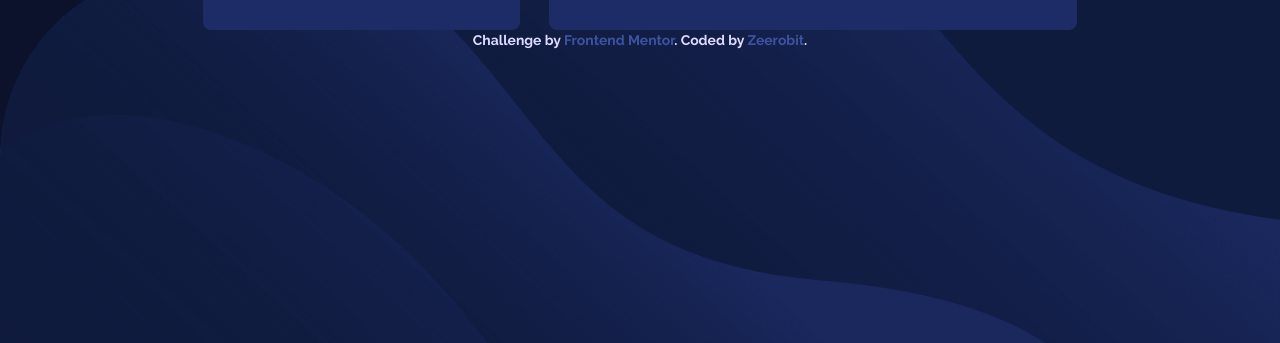
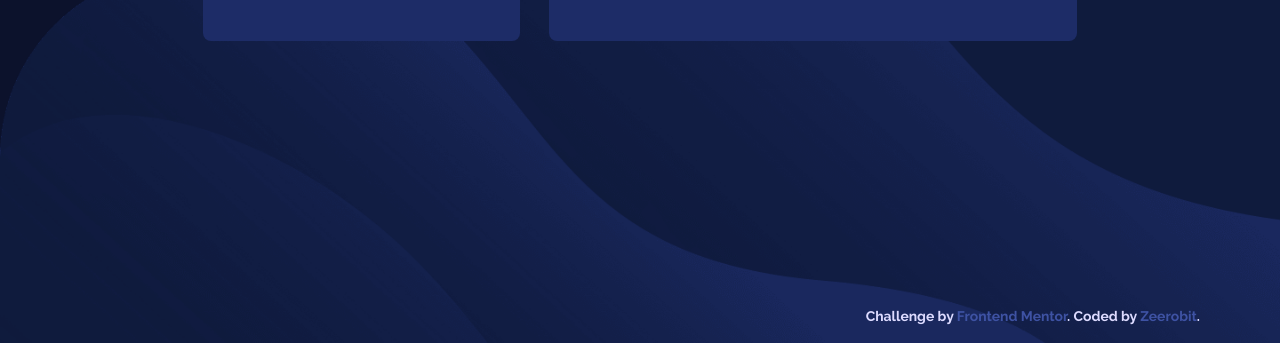
Before and after one commit to zeerobit/fylo-data-storage, a plain HTML site: page index.html in a window 1280 px wide. Shown: the part 457-800 px from the top of the page. Drawn offline with Linux system fonts and the light colour scheme.

Commit message:
added links,moved attribution to the bottom

```diff
--- a/stylesheets/scss/style.scss
+++ b/stylesheets/scss/style.scss
@@ -182,6 +182,9 @@ article {
   @include config.breakpoint {
     font-size: 0.87rem;
     margin-top: 0;
+    position: absolute;
+    bottom: 1rem;
+    right: 5rem;
   }
 }
 
```
Also changed, not shown: stylesheets/css/style.css, 1 other file.
